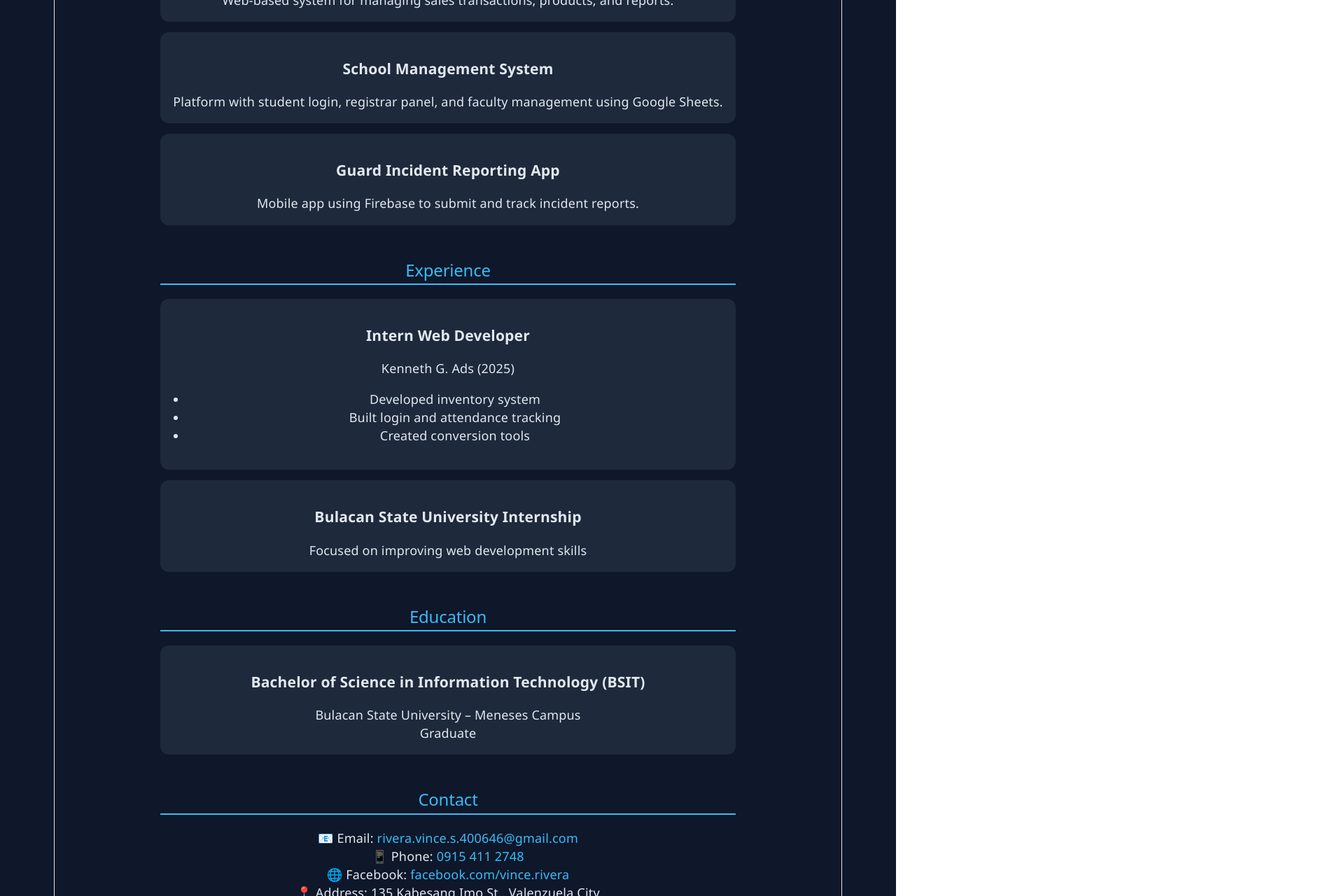
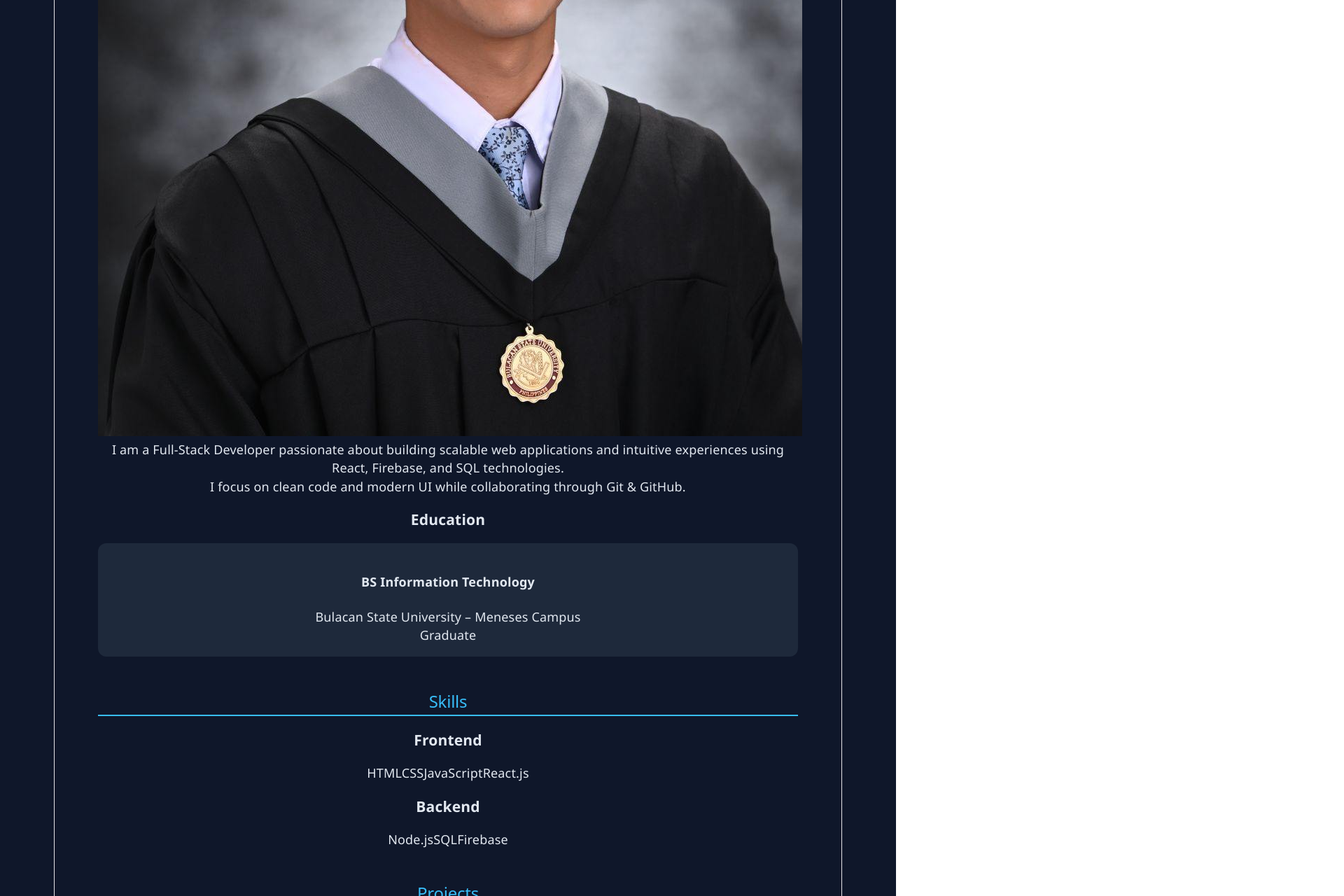
Before and after one commit to kontraman14/protfolio, a React (Vite) app: page / in a window 1280 px wide. Shown: the part 1120-2400 px from the top of the page at 70% size, 1920 px wide, since content can reach past the window. Built offline with nearby package versions, Linux system fonts and the light colour scheme.

Commit message:
Update App.jsx

```diff
--- a/src/App.jsx
+++ b/src/App.jsx
@@ -1,38 +1,197 @@
 import "./App.css";
 import vincePic from "./assets/vincepicture.jpg";
+import { useRef, useState } from "react";
+
+// 🔥 Load ALL assets
+const allImages = import.meta.glob('./assets/*.{png,jpg,jpeg,gif,webp}', { eager: true });
+const allVideos = import.meta.glob('./assets/*.{mp4,webm,ogg}', { eager: true });
+
+// 🔥 Helper: get exact file
+const getFile = (media, name) => {
+  return Object.fromEntries(
+    Object.entries(media).filter(([path]) =>
+      path.includes(name)
+    )
+  );
+};
+
+//////////////////////////////
+// ✅ TRANSPORENT PROJECT
+//////////////////////////////
+const transporentImages = {
+  ...getFile(allImages, 'renterpage'),
+  ...getFile(allImages, 'adminpage')
+};
+
+const transporentVideos = {
+  ...getFile(allVideos, 'transporentvid')
+};
+
+//////////////////////////////
+// ✅ POS SYSTEM
+//////////////////////////////
+const posImages = {
+  ...getFile(allImages, 'pos.png'),
+  ...getFile(allImages, 'pos1.png'),
+  ...getFile(allImages, 'pos2.png')
+};
+
+const posVideos = {};
+
+//////////////////////////////
+// ✅ SCHOOL SYSTEM
+//////////////////////////////
+const schoolImages = {
+  ...getFile(allImages, 'attendance'),
+  ...getFile(allImages, 'faculty.panel'),
+  ...getFile(allImages, 'Registrar.panel'),
+  ...getFile(allImages, 'studentperformance')
+};
+
+const schoolVideos = {};
+
+//////////////////////////////
+// ✅ GUARD APP
+//////////////////////////////
+const guardpImages = {
+  ...getFile(allImages, 'gaurd1'),
+  ...getFile(allImages, 'gaurdsamp'),
+  ...getFile(allImages, 'guards')
+};
+
+const guardpVideos = {};
 
 export default function App() {
+  const homeRef = useRef(null);
+  const aboutRef = useRef(null);
+  const skillsRef = useRef(null);
+  const contactRef = useRef(null);
+
+  const scrollToSection = (ref) => {
+    ref.current?.scrollIntoView({ behavior: "smooth" });
+  };
+
+  // 🔥 Index per project
+  const [transporentIndex, setTransporentIndex] = useState(0);
+  const [posIndex, setPosIndex] = useState(0);
+  const [schoolIndex, setSchoolIndex] = useState(0);
+  const [guardpIndex, setGuardpIndex] = useState(0);
+
+  // 🔥 Media renderer
+  const renderSingleMedia = (images, videos, currentIndex, setIndex) => {
+    const allMedia = [...Object.values(images), ...Object.values(videos)];
+    if (allMedia.length === 0) return <p>No media found</p>;
+
+    const currentMedia = allMedia[currentIndex % allMedia.length];
+
+    const isImage =
+      currentMedia.default.endsWith(".jpg") ||
+      currentMedia.default.endsWith(".png") ||
+      currentMedia.default.endsWith(".jpeg") ||
+      currentMedia.default.endsWith(".gif") ||
+      currentMedia.default.endsWith(".webp");
+
+    return (
+      <div
+        className="single-media-container"
+        onClick={() =>
+          setIndex((prev) => (prev + 1) % allMedia.length)
+        }
+      >
+        {isImage ? (
+          <img
+            src={currentMedia.default}
+            alt="project"
+            className="project-media-single"
+          />
+        ) : (
+          <video controls className="project-media-single">
+            <source src={currentMedia.default} />
+          </video>
+        )}
+
+        <div className="media-indicator">
+          {currentIndex + 1} / {allMedia.length}
+        </div>
+      </div>
+    );
+  };
+
   return (
     <div className="container">
+      {/* NAVBAR */}
+      <nav className="navbar">
+        <div className="nav-brand">Vince S. Rivera</div>
+        <ul className="nav-links">
+          <li><button onClick={() => scrollToSection(homeRef)} className="nav-btn">Home</button></li>
+          <li><button onClick={() => scrollToSection(aboutRef)} className="nav-btn">About</button></li>
+          <li><button onClick={() => scrollToSection(skillsRef)} className="nav-btn">Skills</button></li>
+          <li><button onClick={() => scrollToSection(contactRef)} className="nav-btn">Contact</button></li>
+        </ul>
+      </nav>
 
       {/* HERO */}
-      <section className="hero">
-        <div className="profile">
-          <img
-            src={vincePic}
-            alt="Profile"
-            className="profile-img"
-          />
-        </div>
-
+      <section className="hero" ref={homeRef}>
+        <img src={vincePic} alt="Profile" className="profile-img" />
         <h1>Vince S. Rivera</h1>
-        <p className="title">Information Technology</p>
+        <p className="title">Aspiring Web Developer & Software Developer</p>
         <p className="subtitle">
-          I build modern web and mobile applications with clean UI and strong functionality.
+          I am passionate about building user-friendly websites and continuously learning modern web technologies.
         </p>
       </section>
 
+      {/* ABOUT */}
+      <section className="section" ref={aboutRef}>
+        <h2>About</h2>
+
+        <div className="about-container">
+          <div className="about-image">
+            <img src={vincePic} alt="Vince" className="about-img" />
+          </div>
+
+          <div className="about-text">
+            <p className="about-description">
+              I am a Full-Stack Developer passionate about building scalable web applications and intuitive experiences using React, Firebase, and SQL technologies.
+            </p>
+            <p className="about-description">
+              I focus on clean code and modern UI while collaborating through Git & GitHub.
+            </p>
+          </div>
+        </div>
+
+        <div>
+          <h3>Education</h3>
+          <div className="card">
+            <h4>BS Information Technology</h4>
+            <p>Bulacan State University – Meneses Campus</p>
+            <p>Graduate</p>
+          </div>
+        </div>
+      </section>
+
       {/* SKILLS */}
-      <section className="section">
+      <section className="section" ref={skillsRef}>
         <h2>Skills</h2>
-        <div className="grid">
-          <div className="card">HTML, CSS, JavaScript</div>
-          <div className="card">React.js</div>
-          <div className="card">Firebase</div>
-          <div className="card">SQL / PostgreSQL</div>
-          <div className="card">Android Studio</div>
-          <div className="card">.NET (Basic)</div>
-          <div className="card">Git & GitHub</div>
+
+        <div className="skills-container">
+          <div className="skill-category">
+            <h3>Frontend</h3>
+            <div className="skills-list">
+              <span className="skill-badge">HTML</span>
+              <span className="skill-badge">CSS</span>
+              <span className="skill-badge">JavaScript</span>
+              <span className="skill-badge">React.js</span>
+            </div>
+          </div>
+
+          <div className="skill-category">
+            <h3>Backend</h3>
+            <div className="skills-list">
+              <span className="skill-badge">Node.js</span>
+              <span className="skill-badge">SQL</span>
+              <span className="skill-badge">Firebase</span>
+            </div>
+          </div>
         </div>
       </section>
 
@@ -40,90 +199,66 @@ export default function App() {
       <section className="section">
         <h2>Projects</h2>
 
+        {/* Transporent */}
         <div className="card">
-          <h3>Transporent App (Capstone)</h3>
-          <p>
-            Car rental app with Google Maps integration for real-time location tracking.
-          </p>
+          <div className="project-container">
+            <div className="project-media-section">
+              {renderSingleMedia(transporentImages, transporentVideos, transporentIndex, setTransporentIndex)}
+            </div>
+            <div className="project-text">
+              <h3>Transporent App (Capstone)</h3>
+              <p>Car rental app with maps integration.</p>
+            </div>
+          </div>
         </div>
 
+        {/* POS */}
         <div className="card">
-          <h3>POS System Website</h3>
-          <p>
-            Web-based system for managing sales transactions, products, and reports.
-          </p>
+          <div className="project-container">
+            <div className="project-media-section">
+              {renderSingleMedia(posImages, posVideos, posIndex, setPosIndex)}
+            </div>
+            <div className="project-text">
+              <h3>POS System</h3>
+              <p>Sales and reporting system.</p>
+            </div>
+          </div>
         </div>
 
+        {/* School */}
         <div className="card">
-          <h3>School Management System</h3>
-          <p>
-            Platform with student login, registrar panel, and faculty management using Google Sheets.
-          </p>
+          <div className="project-container">
+            <div className="project-media-section">
+              {renderSingleMedia(schoolImages, schoolVideos, schoolIndex, setSchoolIndex)}
+            </div>
+            <div className="project-text">
+              <h3>School Management System</h3>
+              <p>Student and faculty management platform.</p>
+            </div>
+          </div>
         </div>
 
+        {/* Guard */}
         <div className="card">
-          <h3>Guard Incident Reporting App</h3>
-          <p>
-            Mobile app using Firebase to submit and track incident reports.
-          </p>
-        </div>
-      </section>
-
-      {/* EXPERIENCE */}
-      <section className="section">
-        <h2>Experience</h2>
-
-        <div className="card">
-          <h3>Intern Web Developer</h3>
-          <p>Kenneth G. Ads (2025)</p>
-          <ul>
-            <li>Developed inventory system</li>
-            <li>Built login and attendance tracking</li>
-            <li>Created conversion tools</li>
-          </ul>
-        </div>
-
-        <div className="card">
-          <h3>Bulacan State University Internship</h3>
-          <p>Focused on improving web development skills</p>
-        </div>
-      </section>
-
-      {/* EDUCATION */}
-      <section className="section">
-        <h2>Education</h2>
-        <div className="card">
-          <h3>Bachelor of Science in Information Technology (BSIT)</h3>
-          <p>Bulacan State University – Meneses Campus</p>
-          <p>Graduate</p>
+          <div className="project-container">
+            <div className="project-media-section">
+              {renderSingleMedia(guardpImages, guardpVideos, guardpIndex, setGuardpIndex)}
+            </div>
+            <div className="project-text">
+              <h3>Guard Reporting App</h3>
+              <p>Incident reporting mobile app.</p>
+            </div>
+          </div>
         </div>
       </section>
 
       {/* CONTACT */}
-      <section className="section contact">
+      <section className="section contact" ref={contactRef}>
         <h2>Contact</h2>
-        <p>
-          📧 Email:{" "}
-          <a href="mailto:rivera.vince.s.400646@gmail.com">
-            rivera.vince.s.400646@gmail.com
-          </a>
-        </p>
-        <p>
-          📱 Phone: <a href="tel:09154112748">0915 411 2748</a>
-        </p>
-        <p>
-          🌐 Facebook:{" "}
-          <a
-            href="https://www.facebook.com/vince.rivera.457385"
-            target="_blank"
-            rel="noopener noreferrer"
-          >
-            facebook.com/vince.rivera
-          </a>
-        </p>
-        <p>📍 Address: 135 Kabesang Imo St., Valenzuela City</p>
+        <p>📧 <a href="mailto:rivera.vince.s.400646@gmail.com">rivera.vince.s.400646@gmail.com</a></p>
+        <p>📱 <a href="tel:09154112748">0915 411 2748</a></p>
+        <p>📍 Valenzuela City</p>
       </section>
-
     </div>
   );
 }
```
